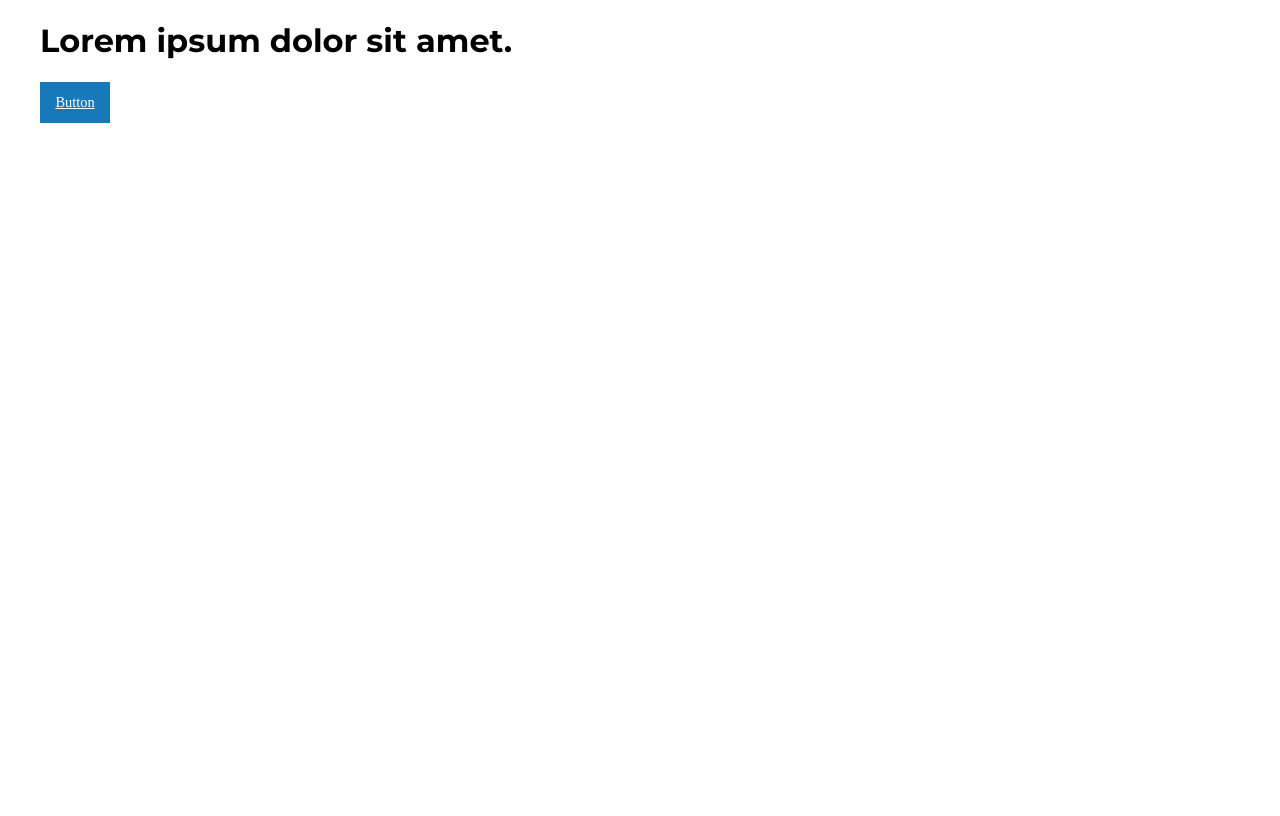
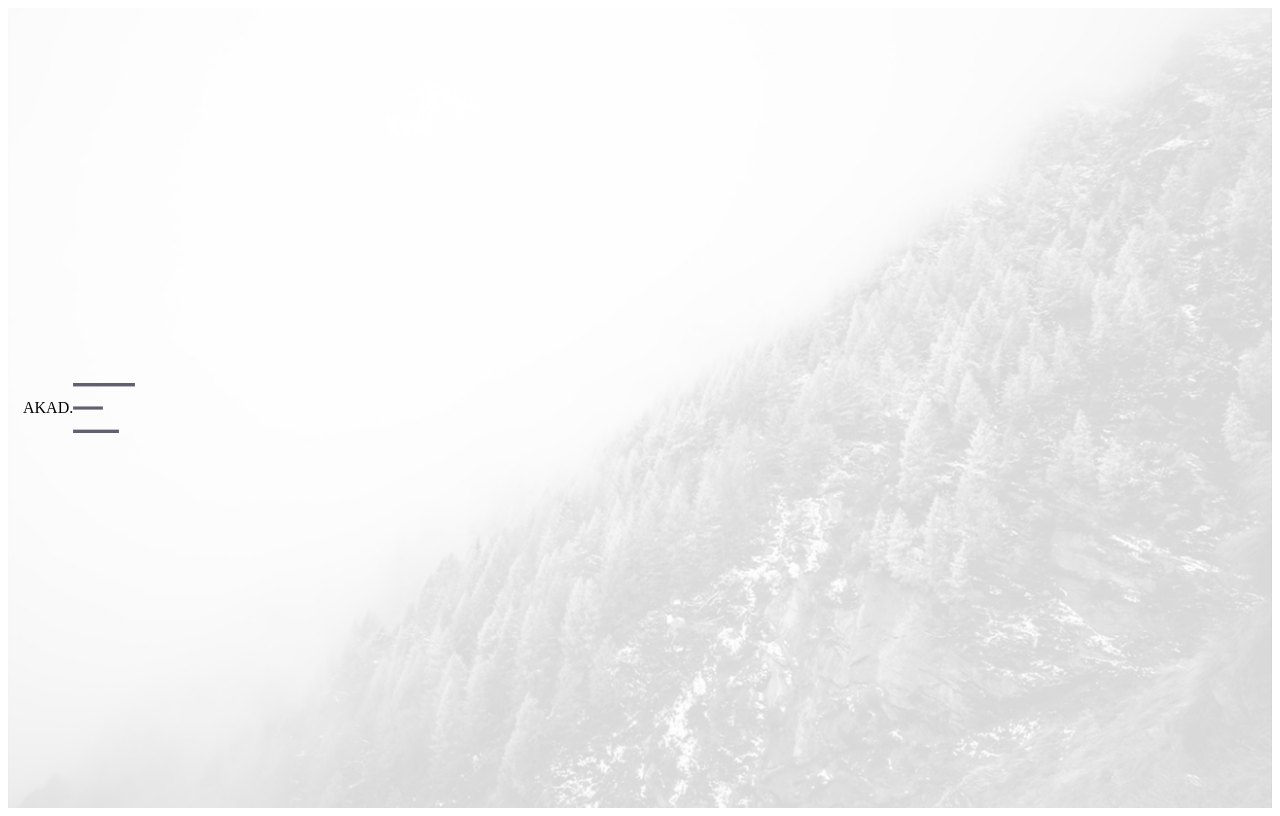
Before and after one commit to art-ste-web/ITBA-tasks, a website: page css-frameworks/foundation-page/src/index.html in a window 1280 px wide. Drawn offline with Linux system fonts and the light colour scheme.

Commit message:
add header

```diff
--- a/css-frameworks/foundation-page/src/index.html
+++ b/css-frameworks/foundation-page/src/index.html
@@ -8,10 +8,13 @@
     <link rel="stylesheet" href="css/style.min.css">
 </head>
 <body>
-    <div class="grid-container">
-        <h1>Lorem ipsum dolor sit amet.</h1>
-        <a href="#" class="button">Button</a>
-    </div>
+    <header class="grid-container fluid header">
+        <div class="grid-x header__top-bar">
+            <p class="logo">AKAD.</p>
+            <img src="images/icons/menu.png" alt="">
+        </div>
+
+    </header>
     <script src="js/main.min.js"></script>
 </body>
 </html>
--- a/css-frameworks/foundation-page/src/scss/components/_header.scss
+++ b/css-frameworks/foundation-page/src/scss/components/_header.scss
@@ -1,4 +1,10 @@
-h1 {
-    font-family: 'Montserrat', sans-serif;
-    font-weight: 700;
+.header {
+    background: url('../images/header-bg.jpg');
+    background-size: cover;
+    background-position: center center;
+    background-repeat: no-repeat;
+    height: 100vh;
+    display: flex;
+    justify-content: space-between;
+    align-items: center;
 }
--- a/css-frameworks/foundation-page/src/scss/style.scss
+++ b/css-frameworks/foundation-page/src/scss/style.scss
@@ -1,8 +1,11 @@
+//normalize
+@import '../../node_modules/foundation-sites/scss/vendor/normalize';
 //fonts
 @import '../fonts/fonts';
 
+
 //foundation css
-@import '../../node_modules/foundation-sites/scss/foundation.scss';
+@import '../../node_modules/foundation-sites/scss/foundation';
 @include foundation-button;
 @include foundation-xy-grid-classes;
 
```
Also changed, not shown: css-frameworks/foundation-page/src/css/style.min.css, css-frameworks/foundation-page/src/images/icons/menu.png (added).
